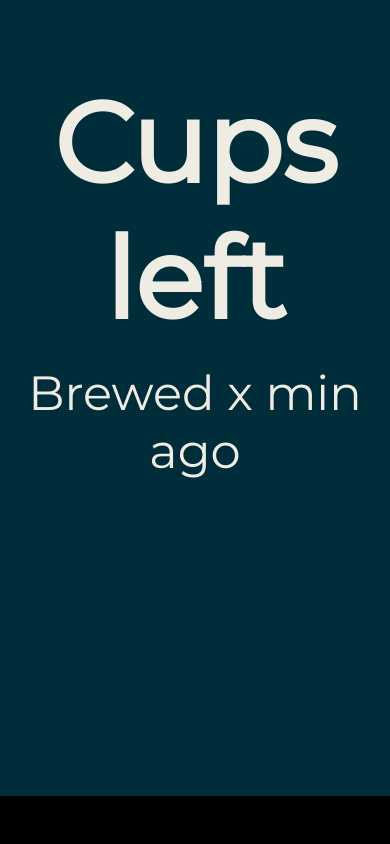
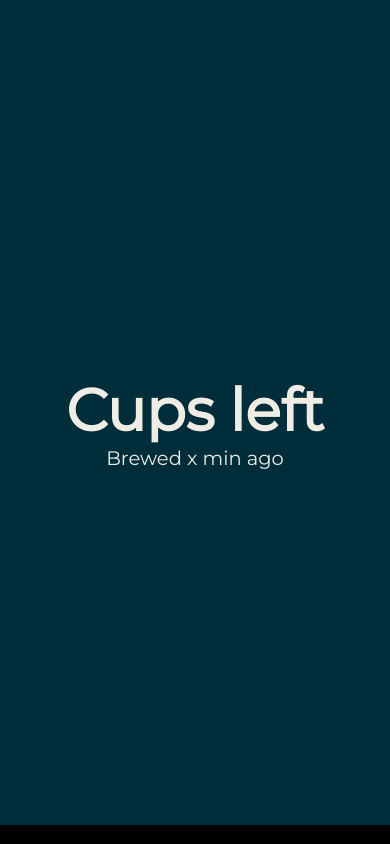
Before and after one commit to eaxsi/mqttCoffee, a plain HTML site: page front/index.html in a window 390 px wide. Drawn offline with nearby package versions, Linux system fonts and the light colour scheme; no server answers.

Commit message:
modifies css to have mobile support

```diff
--- a/front/index.html
+++ b/front/index.html
@@ -8,29 +8,30 @@
         <link href="https://fonts.googleapis.com/css?family=Montserrat" rel="stylesheet">
         <link rel="icon" href="images/coffee_low.png">
         <link rel="manifest" href="manifest.json">
+        <meta name="viewport" content="width=device-width, initial-scale=1.0, maximum-scale=1.0, user-scalable=no" />
     </head>
 <body>
+    <div id="box">
         <div id="title">Cups left</div>
         <div id="center">
             <div id="cups"></div>
             <div id="time">Brewed x min ago</div>
         </div>
-<progress id="gauge" value="0" max="9"></progress>
 
         <script>
-    function update(){
-        $.get("/api/", function( data ) {
+            function update() {
+                $.get("/api/", function (data) {
                     const apiData = data;
                     console.log(apiData.cups)
                     $("#gauge").attr("value", apiData.cups);
                     $("#cups").text(formatCups(apiData.cups));
                     var milliseconds = (new Date).getTime();
-            var deltaT = (milliseconds/1000 - apiData.brewtime)/60;
+                    var deltaT = (milliseconds / 1000 - apiData.brewtime) / 60;
                     if (deltaT < 60) {
                         $("#time").text("Brewed " + Math.round(deltaT) + " min ago");
                     }
                     else {
-                $("#time").text("Brewed " + (deltaT/60).toFixed(1) + " h ago");
+                        $("#time").text("Brewed " + (deltaT / 60).toFixed(1) + " h ago");
                     }
 
                     if (apiData.brewing == 1) {
@@ -44,20 +45,24 @@
                     }
                 });
             }
-    function formatCups(cups){
-        if (isNaN(cups)){
+            function formatCups(cups) {
+                if (isNaN(cups)) {
                     return cups
                 }
                 else {
-            if(cups == 0){
+                    if (cups == 0) {
                         return Math.round(parseFloat(cups))
                     }
                     else {
                         return parseFloat(cups).toFixed(1)
-        }}
+                    }
+                }
             }
             update();
-    setInterval(function(){ update(); }, 3000);
+            setInterval(function () { update(); }, 3000);
         </script>
+</div>
+<progress id="gauge" value="0" max="9"></progress>
+
 </body>
 </html>
--- a/front/style.css
+++ b/front/style.css
@@ -1,39 +1,44 @@
+html {
+    font-size: 5vmin;
+}
+
 body {
                 font-family: 'Montserrat', sans-serif;
                 padding: 0;
                 margin: 0;
                 background-color: #002D3A;
                 }
+            #box {
+                display: flex;
+                flex-direction: column;
+                justify-content: center;
+                align-items: center;
+                height: 100vh;
+            }
 
             #title {
-                text-align: center;
-                font-size: 7em;
+                font-size: 3rem;
                 font-weight: bold;
-                margin-top: 0.67em;
-                margin-bottom: 0.67em;
                 color: #EFECE4;
             }
             #center {
-                text-align: center;
-                font-size: 15em;
+                display: flex;
+                flex-direction: column;
+                justify-content: center;
+                align-items: center;
+                font-size: 7rem;
                 font-variant-numeric: tabular-nums;
                 color: #EFECE4;
-                position: absolute;
-                top: 50%;
-                left: 50%;
-                margin-right: -50%;
-                transform: translate(-50%, -50%);
             }
             #time {
-                font-size: 0.2em;
+                font-size: 1rem;
             }
             progress {
                 -webkit-appearance: none;
                 -moz-appearance: none;
                 appearance: none;
                 width: 100%;
-                height: 3em;
-                align-content: center;
+                height: 1rem;
                 position: absolute;
                 bottom: 0;
             }
@@ -44,5 +49,5 @@ body {
             }
             progress::-webkit-progress-value {
                 background-color: #EFECE4;
-                border-radius: 10px;
+                border-radius: 0px;
             }
```
Lines whose indentation alone changed are shown as unchanged.
